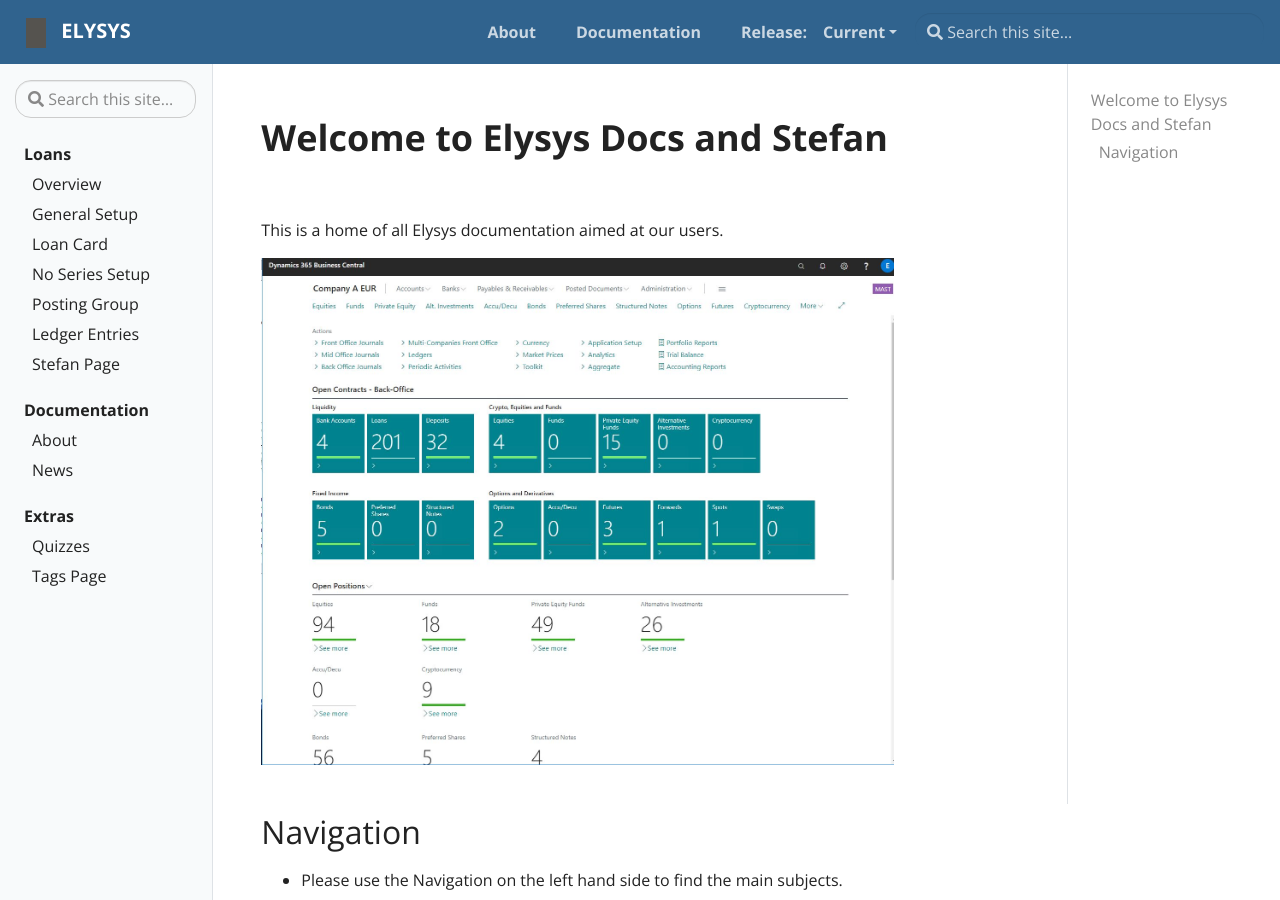
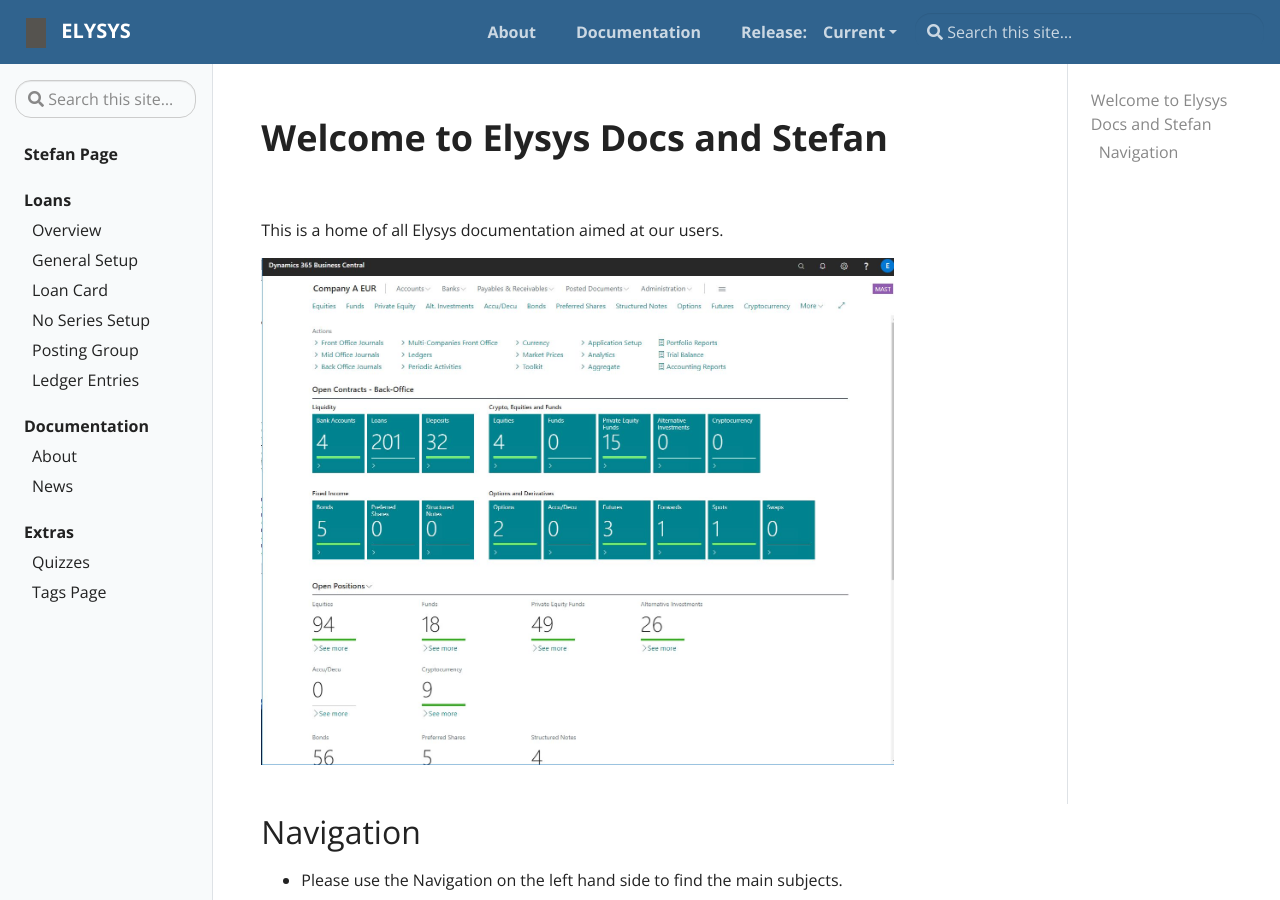
Before and after one commit to Elysys/Docs, a Jekyll site: the page built from pages/index.md, in a window 1280 px wide and 900 px high. Built offline with Jekyll 4.4.1, drawn with Linux system fonts in a browser that asks for light colours; part of the change alters nothing that is shown.

Commit message:
changed menu

```diff
--- a/_data/toc.yml
+++ b/_data/toc.yml
@@ -1,3 +1,5 @@
+- title: "Stefan Page"
+  url: "docs/loans/Stefan"
 - title: Loans
   url: "docs/loans/loansanddeposits"
   links:
@@ -20,8 +22,6 @@
       url: "docs/loans/INMPostingGroup"
     - title: "Ledger Entries"
       url: "docs/loans/INMLedgerEntries"
-    - title: "Stefan Page"
-      url: "docs/loans/Stefan"
 - title: Documentation
   url: docs
   links:
```
